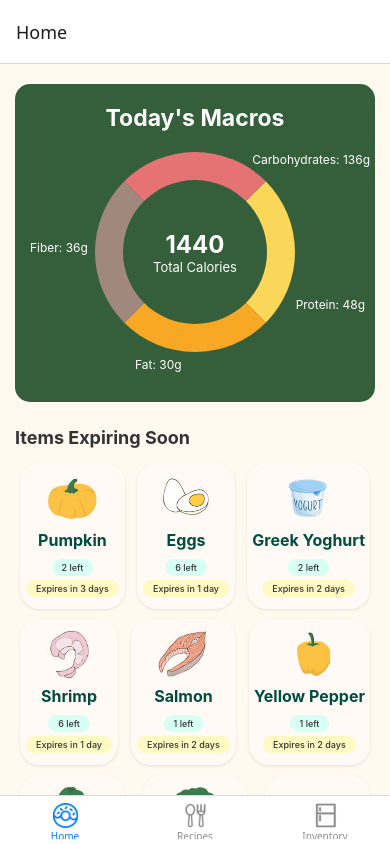
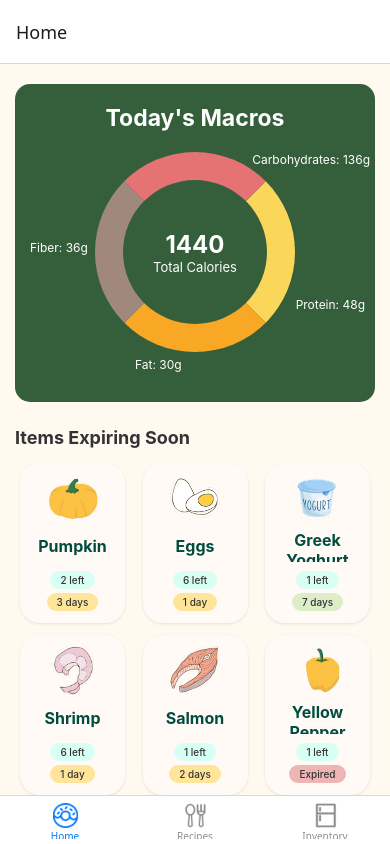
Before and after one commit to AMYFYJ/Samwich-App, a React Native app: screen / in a window 390 px wide. Built offline with nearby package versions, Linux system fonts and the light colour scheme.

Commit message:
foodItemCard updated

```diff
--- a/src/components/FoodItemCard.tsx
+++ b/src/components/FoodItemCard.tsx
@@ -13,21 +13,27 @@ import {
 interface FoodItemCardProps {
     name: string;
     quantity: string;
-    expiry: string;
+    expiry: number;
     image?: ImageSourcePropType | null;
     style?: object;
 }
 
-// Calculate item width
-// // If used outside a 3-column grid, width might need to be passed as prop or handled differently
-// const { width } = Dimensions.get('window');
-// const cardHorizontalPadding = 10;
-// // Assuming the card will still primarily be used in a context where some margin is desired
-// const cardMargin = 5; // This might be better applied *outside* the component in the FlatList columnWrapperStyle or contentContainerStyle
-// const cardWidth = (width / 3) - (cardHorizontalPadding * 2) - (cardMargin * 2); // Approx width for 3 columns
+// Function to determine expiry color based on days left
+const getExpiryColor = (expiry: number): string => {
+    if (expiry <= 0) {
+        return '#efb4b4'; // Light red
+    } else if (expiry <= 4) {
+        return '#ffe599'; // light orange
+    } else {
+        return '#DCEDC8'; // Light green
+    }
+};
 
 
 export function FoodItemCard({ name, quantity, expiry, image, style}: FoodItemCardProps) {
+    // Get the expiry color dynamically
+    const expiryColor = getExpiryColor(expiry);
+
     return (
         <View style={[styles.itemCardContainer, style]}>
             {/* Use actual Image component if imageUrl is provided */}
@@ -36,15 +42,26 @@ export function FoodItemCard({ name, quantity, expiry, image, style}: FoodItemCa
             ) : (
                 <View style={styles.itemImagePlaceholder} />
             )}
-            <Text style={styles.itemName}>{name}</Text>
+            <Text
+                style={styles.itemName}
+                numberOfLines={2}
+                ellipsizeMode="tail"
+            >
+                {name}
+            </Text>
             <View style={styles.itemInfoContainer}>
                 {/* Quantity Tag */}
                 <View style={[styles.itemTagBase, styles.itemTagQuantity]}>
                     <Text style={styles.itemTagText}>{quantity}</Text>
                 </View>
-                {/* Expiry Tag */}
-                <View style={[styles.itemTagBase, styles.itemTagExpiry]}>
-                    <Text style={styles.itemTagText}>{expiry}</Text>
+                {/* Expiry Tag - color is now dynamic */}
+                <View style={[styles.itemTagBase, { backgroundColor: expiryColor }]}>
+                    <Text style={styles.itemTagText}>
+                    {/* condition ? valueIfTrue : valueIfFalse */}
+                        {expiry < 0 ? 'Expired' :
+                         expiry === 1 ? '1 day' :
+                         `${expiry} days`}
+                    </Text>
                 </View>
             </View>
         </View>
@@ -63,14 +80,18 @@ const styles = StyleSheet.create({
         shadowOffset: { width: 0, height: 1 },
         shadowOpacity: 0.1,
         shadowRadius: 3,
-        elevation: 3
+        elevation: 3,
+        // Fixed dimensions for consistent card size
+        width: 105,
+        height: 160,
+        justifyContent: 'space-between', // Distributes content evenly
     },
     itemImage: { // Style for actual image
         width: 50,
         height: 50,
         marginBottom: 7,
     },
-    itemImagePlaceholder: { // Style for placeholder if no image
+    itemImagePlaceholder: {
         width: 70,
         height: 70,
         borderRadius: 10, // Keep placeholder style consistent or match image style
@@ -84,6 +105,8 @@ const styles = StyleSheet.create({
         textAlign: 'center',
         marginBottom: 7,
         flexWrap: 'wrap',
+        // Limit to 2 lines and add ellipsis if longer
+        maxWidth: 95,
     },
     itemInfoContainer: {
         flexDirection: 'column',
@@ -103,10 +126,11 @@ const styles = StyleSheet.create({
         backgroundColor: '#D7FFF4',
     },
     itemTagExpiry: {
+        // Keep this for backward compatibility but we'll override it inline
         backgroundColor: '#FFF9C4',
     },
     itemTagText: {
-        fontSize: 9,
+        fontSize: 10,
         color: '#333333',
         fontWeight: '500',
     },
--- a/src/navigation/screens/Congrats.tsx
+++ b/src/navigation/screens/Congrats.tsx
@@ -40,19 +40,19 @@ const ingredientsSampleData = [
     name: "Avocado",
     image: avocado,
     quantity: "1 whole",
-    expiry: "3 days"
+    expiry: 3
   },
   {
     name: "White Bread",
     image: bread,
     quantity: "2 slices",
-    expiry: "5 days"
+    expiry: 5
   },
   {
     name: "Cherry Tomatoes",
     image: tomato,
     quantity: "6 pieces",
-    expiry: "1 week"
+    expiry: 7
   }
 ];
 
@@ -204,19 +204,20 @@ const styles = StyleSheet.create({
       fontSize: 18,
       fontWeight: 'bold',
       color: '#333',
-      marginBottom: 15,
+      marginBottom: 7,
   },
   // --- Horizontal Scroll for Ingredients ---
   horizontalScroll: {
       paddingRight: screenPadding, // Ensure last item isn't cut off
   },
   foodItemCardWrapper: {
-      marginRight: 15, // Space between food cards
-      width: 130, // Example fixed width for FoodItemCard, adjust as needed
+      margin: -2, // Space between food cards
+      width: 130,
+      paddingTop: 10
   },
   // --- Recipe Card Styles ---
   recipeCardWrapper: {
-      marginBottom: 15, // Space below each recipe card
+      marginBottom: 20, // Space below each recipe card
   },
   });
 
--- a/src/navigation/screens/Home.tsx
+++ b/src/navigation/screens/Home.tsx
@@ -49,23 +49,23 @@ type ExpiringItem = {
   id: string;
   name: string;
   quantity: string;
-  expiry: string;
+  expiry: number;
   image: any;
 };
 
 const expiringItemsData: ExpiringItem[] = [
-  { id: '1', name: 'Pumpkin', quantity: '2 left', expiry: 'Expires in 3 days', image: pumpkin },
-  { id: '2', name: 'Eggs', quantity: '6 left', expiry: 'Expires in 1 day', image: egg },
-  { id: '3', name: 'Greek Yoghurt', quantity: '2 left', expiry: 'Expires in 2 days', image: yogurt },
-  { id: '4', name: 'Shrimp', quantity: '6 left', expiry: 'Expires in 1 day', image: shrimp },
-  { id: '5', name: 'Salmon', quantity: '1 left', expiry: 'Expires in 2 days', image: salmon },
-  { id: '6', name: 'Yellow Pepper', quantity: '1 left', expiry: 'Expires in 2 days', image: bellPepper },
-  { id: '7', name: 'Bokchoy', quantity: '3 left', expiry: 'Expires in 5 days', image: bokchoy },
-  { id: '8', name: 'Broccoli', quantity: '2 left', expiry: 'Expires in 7 days', image: broccoli },
-  { id: '9', name: 'Cucumber', quantity: '3 left', expiry: 'Expires in 2 days', image: cucumber },
-  { id: '10', name: 'Milk', quantity: '1 left', expiry: 'Expires in 2 days', image: milk },
-  { id: '11', name: 'Tomato', quantity: '1 left', expiry: 'Expires in 2 days', image: tomato },
-  { id: '12', name: 'Avocado', quantity: '1 left', expiry: 'Expires in 2 days', image: avocado },
+  { id: '1', name: 'Pumpkin', quantity: '2 left', expiry: 3, image: pumpkin },
+  { id: '2', name: 'Eggs', quantity: '6 left', expiry: 1, image: egg },
+  { id: '3', name: 'Greek Yoghurt', quantity: '1 left', expiry: 7, image: yogurt },
+  { id: '4', name: 'Shrimp', quantity: '6 left', expiry: 1, image: shrimp },
+  { id: '5', name: 'Salmon', quantity: '1 left', expiry: 2, image: salmon },
+  { id: '6', name: 'Yellow Pepper', quantity: '1 left', expiry: -2, image: bellPepper },
+  { id: '7', name: 'Bokchoy', quantity: '3 left', expiry: 5, image: bokchoy },
+  { id: '8', name: 'Broccoli', quantity: '2 left', expiry: 7, image: broccoli },
+  { id: '9', name: 'Cucumber', quantity: '3 left', expiry: 2, image: cucumber },
+  { id: '10', name: 'Milk', quantity: '1 left', expiry: 2, image: milk },
+  { id: '11', name: 'Tomato', quantity: '1 left', expiry: -1, image: tomato },
+  { id: '12', name: 'Avocado', quantity: '1 left', expiry: 3, image: avocado },
 ];
 
 
@@ -188,7 +188,7 @@ const styles = StyleSheet.create({
   },
   gridRow: {
       justifyContent: 'space-between', // Distributes items evenly in the row
-      // marginBottom: 15, // Can add bottom margin here INSTEAD of the card if preferred
+      marginBottom: 2, // Small spacing between rows
   },
 
   // Quick Recipes Section
```
Also changed, not shown: 1 other file (tests, documents, lock files or other folders).
